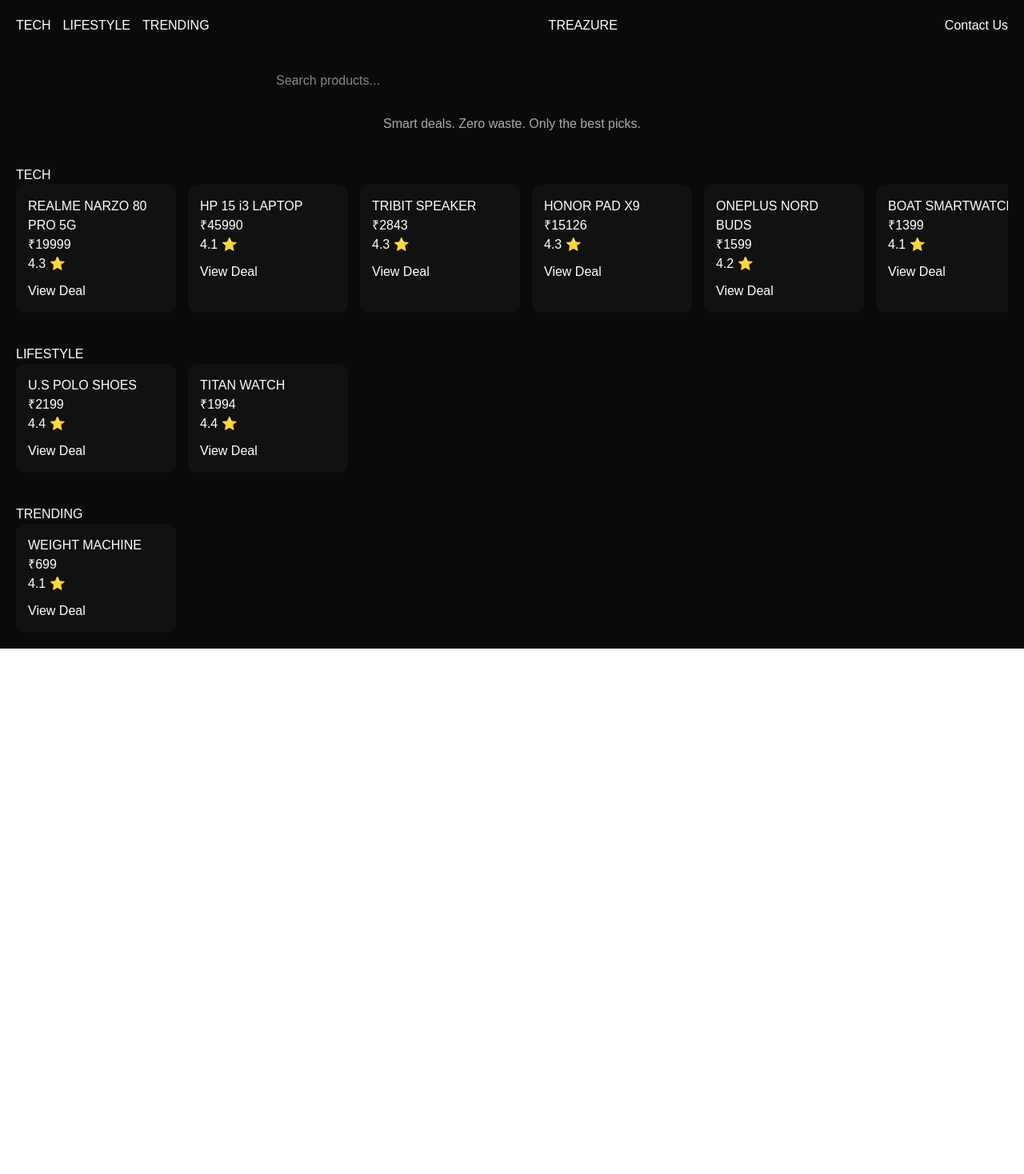
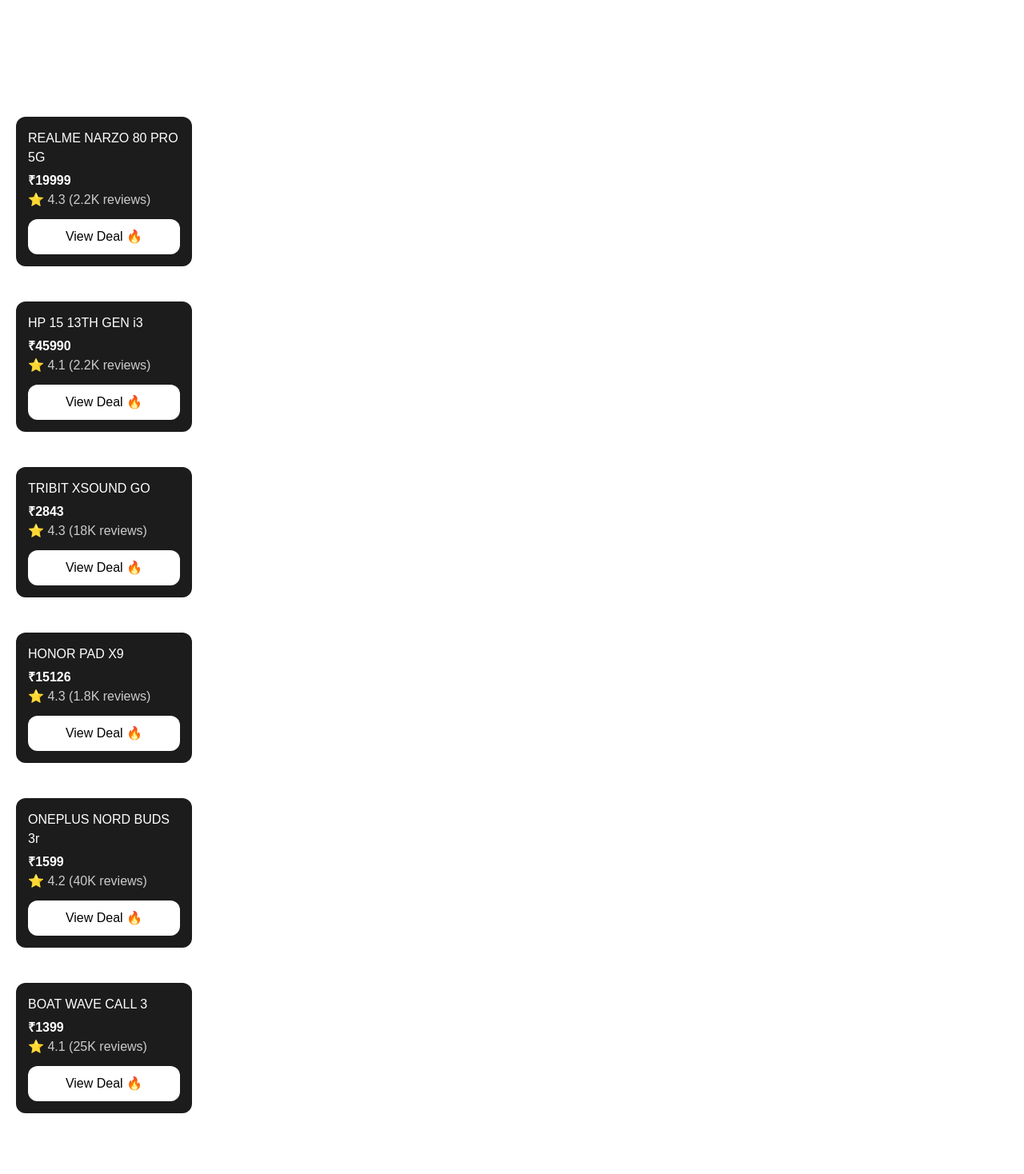
Before and after one commit to themk1762010-alt/treazure, a Next.js app: page / in a window 1280 px wide. Shown: the top 1468 px of the page at 80% size. Before the commit the page ends 811 px from the top, so only its background shows below. Built offline with nearby package versions, Linux system fonts and the light colour scheme.

Commit message:
updated UI with subcategories and button

```diff
--- a/app/page.tsx
+++ b/app/page.tsx
@@ -1,100 +1,186 @@
 "use client";
-import { useState } from "react";
+import React from "react";
 
 export default function Home() {
-  const [search, setSearch] = useState("");
+  const categories = [
+    {
+      name: "TECH",
+      sub: [
+        {
+          name: "PHONES",
+          items: [
+            {
+              name: "REALME NARZO 80 PRO 5G",
+              price: "₹19999",
+              rating: "⭐ 4.3 (2.2K reviews)",
+              link: "https://amzn.to/3Pu5OV1",
+            },
+          ],
+        },
+        {
+          name: "LAPTOPS",
+          items: [
+            {
+              name: "HP 15 13TH GEN i3",
+              price: "₹45990",
+              rating: "⭐ 4.1 (2.2K reviews)",
+              link: "https://amzn.to/4t43Nx9",
+            },
+          ],
+        },
+        {
+          name: "SPEAKERS",
+          items: [
+            {
+              name: "TRIBIT XSOUND GO",
+              price: "₹2843",
+              rating: "⭐ 4.3 (18K reviews)",
+              link: "https://amzn.to/4bxkCec",
+            },
+          ],
+        },
+        {
+          name: "TABLETS",
+          items: [
+            {
+              name: "HONOR PAD X9",
+              price: "₹15126",
+              rating: "⭐ 4.3 (1.8K reviews)",
+              link: "https://amzn.to/4dGv44g",
+            },
+          ],
+        },
+        {
+          name: "EARBUDS",
+          items: [
+            {
+              name: "ONEPLUS NORD BUDS 3r",
+              price: "₹1599",
+              rating: "⭐ 4.2 (40K reviews)",
+              link: "https://amzn.to/3NJisyH",
+            },
+          ],
+        },
+        {
+          name: "SMARTWATCHES",
+          items: [
+            {
+              name: "BOAT WAVE CALL 3",
+              price: "₹1399",
+              rating: "⭐ 4.1 (25K reviews)",
+              link: "https://amzn.to/4c3MQgE",
+            },
+          ],
+        },
+      ],
+    },
 
-  const products = [
-    { name: "REALME NARZO 80 PRO 5G", price: 19999, rating: "4.3 ⭐", category: "tech", link: "https://amzn.to/3Pu5OV1" },
-    { name: "HP 15 i3 LAPTOP", price: 45990, rating: "4.1 ⭐", category: "tech", link: "https://amzn.to/4t43Nx9" },
-    { name: "TRIBIT SPEAKER", price: 2843, rating: "4.3 ⭐", category: "tech", link: "https://amzn.to/4bxkCec" },
-    { name: "HONOR PAD X9", price: 15126, rating: "4.3 ⭐", category: "tech", link: "https://amzn.to/4dGv44g" },
-    { name: "ONEPLUS NORD BUDS", price: 1599, rating: "4.2 ⭐", category: "tech", link: "https://amzn.to/3NJisyH" },
-    { name: "BOAT SMARTWATCH", price: 1399, rating: "4.1 ⭐", category: "tech", link: "https://amzn.to/4c3MQgE" },
+    {
+      name: "LIFESTYLE",
+      sub: [
+        {
+          name: "SHOES",
+          items: [
+            {
+              name: "U.S. POLO SHOES",
+              price: "₹2199",
+              rating: "⭐ 4.4 (1K reviews)",
+              link: "https://amzn.to/4bwnyHX",
+            },
+          ],
+        },
+        {
+          name: "WATCHES",
+          items: [
+            {
+              name: "TITAN KARISHMA WATCH",
+              price: "₹1994",
+              rating: "⭐ 4.4 (1.4K reviews)",
+              link: "https://amzn.to/4t1w7Ae",
+            },
+          ],
+        },
+      ],
+    },
 
-    { name: "U.S POLO SHOES", price: 2199, rating: "4.4 ⭐", category: "lifestyle", link: "https://amzn.to/4bwnyHX" },
-    { name: "TITAN WATCH", price: 1994, rating: "4.4 ⭐", category: "lifestyle", link: "https://amzn.to/4t1w7Ae" },
-
-    { name: "WEIGHT MACHINE", price: 699, rating: "4.1 ⭐", category: "trending", link: "https://amzn.to/3NnDq6o" },
+    {
+      name: "TRENDING 🔥",
+      sub: [
+        {
+          name: "TOP PICKS",
+          items: [
+            {
+              name: "HEALTHSENSE WEIGHT MACHINE",
+              price: "₹699",
+              rating: "⭐ 4.1 (8.3K reviews)",
+              link: "https://amzn.to/3NnDq6o",
+            },
+          ],
+        },
+      ],
+    },
   ];
 
-  const filtered = products.filter(p =>
-    p.name.toLowerCase().includes(search.toLowerCase())
-  );
-
-  const categories = ["tech", "lifestyle", "trending"];
-
   return (
-    <div style={{ background: "#0a0a0a", color: "white", minHeight: "100vh", padding: "20px" }}>
-
-      {/* NAVBAR */}
-      <div style={{ display: "flex", justifyContent: "space-between" }}>
-
-        <div>
-          {categories.map(c => (
-            <a key={c} href={`#${c}`} style={{ marginRight: "15px", color: "white" }}>
-              {c.toUpperCase()}
-            </a>
-          ))}
-        </div>
-
+    <div style={{ padding: "20px", color: "white" }}>
       <h1 style={{ textAlign: "center" }}>TREAZURE</h1>
-
-        <a href="mailto:themk1762010@gmail.com" style={{ color: "white" }}>
-          Contact Us
-        </a>
-
-      </div>
-
-      {/* SEARCH */}
-      <div style={{ textAlign: "center", marginTop: "30px" }}>
-        <input
-          placeholder="Search products..."
-          value={search}
-          onChange={(e) => setSearch(e.target.value)}
-          style={{
-            padding: "15px",
-            width: "50%",
-            borderRadius: "30px",
-            border: "none"
-          }}
-        />
-      </div>
-
-      {/* TRUST TEXT */}
-      <p style={{ textAlign: "center", marginTop: "15px", color: "#aaa" }}>
+      <p style={{ textAlign: "center" }}>
         Smart deals. Zero waste. Only the best picks.
       </p>
 
-      {/* PRODUCTS */}
-      {categories.map(cat => (
-        <div key={cat} id={cat} style={{ marginTop: "40px" }}>
-          <h2>{cat.toUpperCase()}</h2>
+      {categories.map((cat, i) => (
+        <div key={i} style={{ marginTop: "30px" }}>
+          <h2>{cat.name}</h2>
 
-          <div style={{ display: "flex", overflowX: "auto" }}>
-            {filtered
-              .filter(p => p.category === cat)
-              .map((p, i) => (
-                <div key={i} style={{
-                  minWidth: "200px",
-                  background: "#111",
+          {cat.sub.map((sub, j) => (
+            <div key={j} style={{ marginBottom: "20px" }}>
+              <h3 style={{ opacity: 0.7 }}>{sub.name}</h3>
+
+              <div
+                style={{
+                  display: "flex",
+                  gap: "15px",
+                  flexWrap: "wrap",
+                }}
+              >
+                {sub.items.map((p, k) => (
+                  <div
+                    key={k}
+                    style={{
+                      background: "#1c1c1c",
                       padding: "15px",
-                  marginRight: "15px",
-                  borderRadius: "10px"
-                }}>
-                  <h3>{p.name}</h3>
-                  <p>₹{p.price}</p>
-                  <p>{p.rating}</p>
+                      borderRadius: "12px",
+                      width: "220px",
+                    }}
+                  >
+                    <h4 style={{ marginBottom: "5px" }}>{p.name}</h4>
+                    <p style={{ fontWeight: "bold" }}>{p.price}</p>
+                    <p style={{ color: "#ccc" }}>{p.rating}</p>
 
                     <a href={p.link} target="_blank">
-                    <button style={{ marginTop: "10px" }}>View Deal</button>
+                      <button
+                        style={{
+                          marginTop: "12px",
+                          width: "100%",
+                          backgroundColor: "white",
+                          color: "black",
+                          padding: "10px",
+                          borderRadius: "12px",
+                          border: "none",
+                          cursor: "pointer",
+                          fontWeight: "500",
+                        }}
+                      >
+                        View Deal 🔥
+                      </button>
                     </a>
                   </div>
                 ))}
               </div>
             </div>
           ))}
-
+        </div>
+      ))}
     </div>
   );
 }
```
Lines whose indentation alone changed are shown as unchanged.
